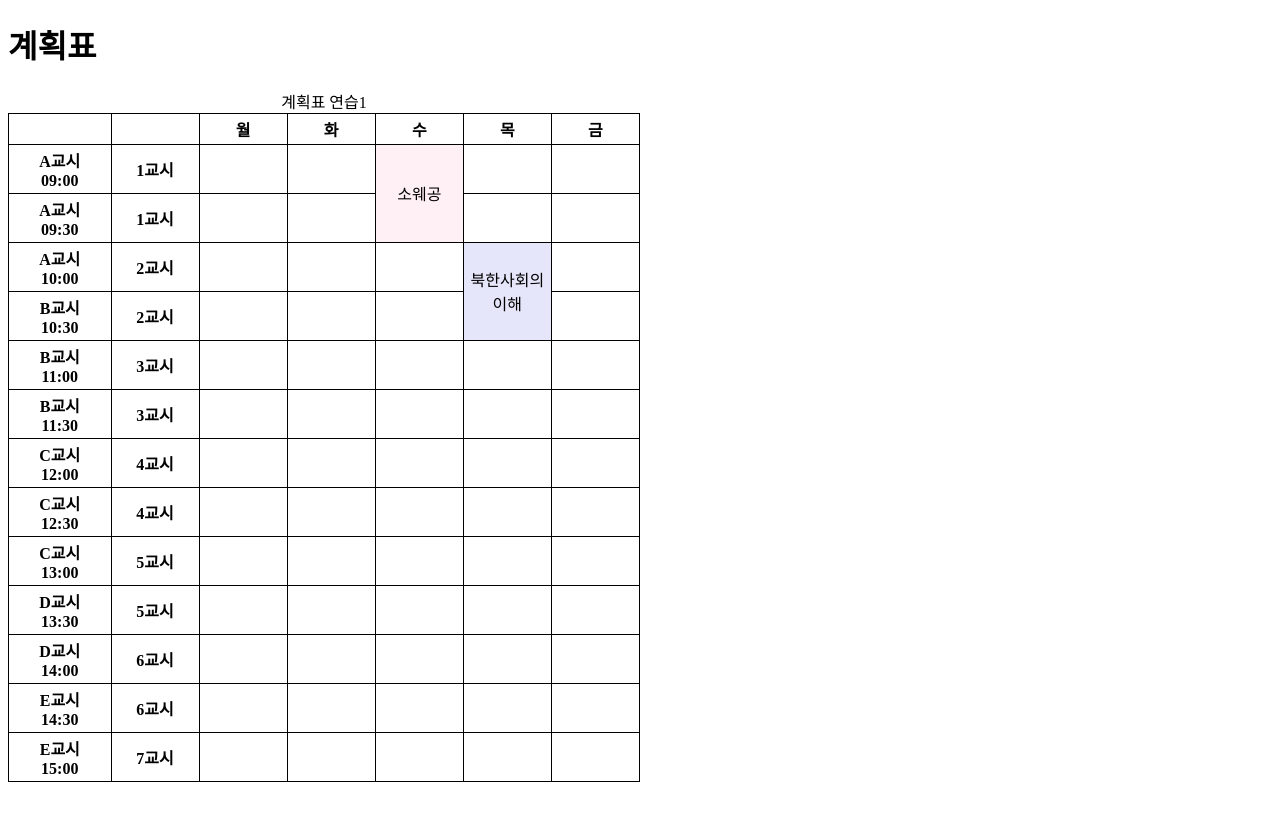
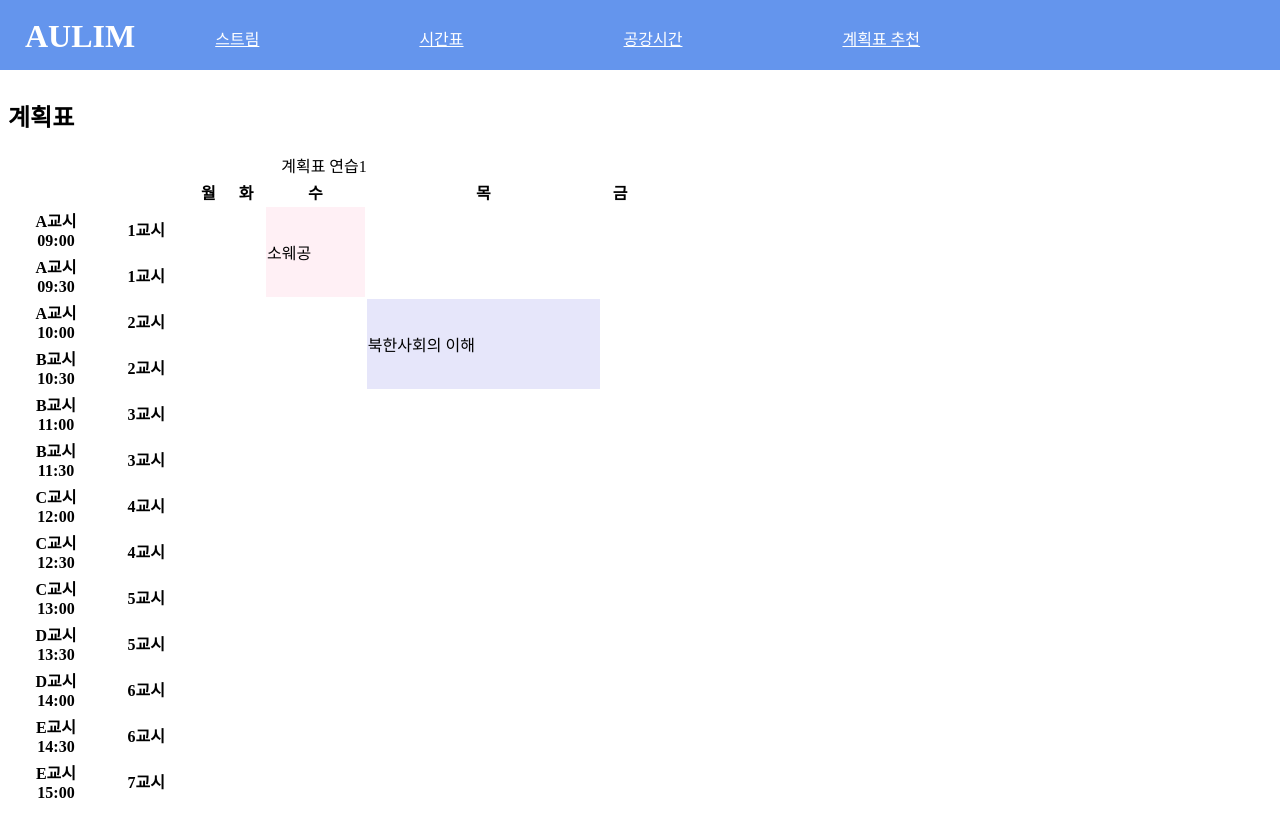
Before and after one commit to dlckdduq1107/AULIM, a website: page views/schedule.html in a window 1280 px wide. Drawn offline with Linux system fonts and the light colour scheme.

Commit message:
integrate the front-end

```diff
--- a/public/css/style_Group.css
+++ b/public/css/Group.css
@@ -1,4 +1,53 @@
+/*상단바 디자인*/
+body{
+    padding-top: 70px;
+}
 .container{
+    display: flex;
+    flex-direction:column;
+}
+header{
+    height: 70px;
+    position: fixed;
+    top: 0;
+    left: 0;
+}
+.menu{
+    list-style-type: none;
+    margin: 0;
+    padding: 0;
+
+}
+.menu li{
+    float: left;
+}
+.menu a{
+    color: white;
+    padding: 1rem 5rem;
+    display: block;
+}
+.top_bar{
+    background-color: cornflowerblue;
+    color: white;
+    position: fixed;
+    top: 0;
+    width: 100%;
+    height: 50px;
+/*            text-align: center;*/
+    padding: 10px;
+    margin: 0 auto;
+}
+h1{
+    color: white;
+    line-height: 10px;
+    float: left;
+    padding-left: 15px;
+}
+
+
+
+/*메인 내용 디자인*/
+.container_content{
     background: beige;
     height: 100vh;
     display: flex;
--- /dev/null
+++ b/public/css/activity_stream.css
@@ -0,0 +1,45 @@
+/*상단바*/
+body{
+    padding-top: 70px;
+}
+.container{
+    display: flex;
+    flex-direction:column;
+}
+header{
+    height: 70px;
+    position: fixed;
+    top: 0;
+    left: 0;
+}
+.menu{
+    list-style-type: none;
+    margin: 0;
+    padding: 0;
+
+}
+.menu li{
+    float: left;
+}
+.menu a{
+    color: white;
+    padding: 1rem 5rem;
+    display: block;
+}
+.top_bar{
+    background-color: cornflowerblue;
+    color: white;
+    position: fixed;
+    top: 0;
+    width: 100%;
+    height: 50px;
+/*            text-align: center;*/
+    padding: 10px;
+    margin: 0 auto;
+}
+h1{
+    color: white;
+    line-height: 10px;
+    float: left;
+    padding-left: 15px;
+}
--- /dev/null
+++ b/public/css/schedule.css
@@ -0,0 +1,61 @@
+/*상단바*/
+body{
+    padding-top: 70px;
+}
+.container{
+    display: flex;
+    flex-direction:column;
+}
+header{
+    height: 70px;
+    position: fixed;
+    top: 0;
+    left: 0;
+}
+.menu{
+    list-style-type: none;
+    margin: 0;
+    padding: 0;
+
+}
+.menu li{
+    float: left;
+}
+.menu a{
+    color: white;
+    padding: 1rem 5rem;
+    display: block;
+}
+.top_bar{
+    background-color: cornflowerblue;
+    color: white;
+    position: fixed;
+    top: 0;
+    width: 100%;
+    height: 50px;
+/*            text-align: center;*/
+    padding: 10px;
+    margin: 0 auto;
+}
+h1{
+    color: white;
+    line-height: 10px;
+    float: left;
+    padding-left: 15px;
+}
+
+
+/*테이블*/
+table, th, td {
+    border: 1px solid black;
+    border-collapse: collapse;
+    text-align: center;
+    width : 200px;
+    height: 3px;
+}
+th, td {
+    padding: 3px;
+}
+th {
+    text-align: center;
+}
--- /dev/null
+++ b/public/css/time_table.css
@@ -0,0 +1,105 @@
+body{
+    padding-top: 70px;
+}
+.container{
+    display: flex;
+    flex-direction:column;
+
+}
+header{
+    height: 70px;
+    position: fixed;
+    top: 0;
+    left: 0;
+}
+h1{
+    color: white;
+    line-height: 10px;
+    float: left;
+    padding-left: 15px;
+}
+.menu{
+    list-style-type: none;
+    margin: 0;
+    padding: 0;
+
+}
+.menu li{
+    float: left;
+}
+.menu a{
+    color: white;
+    padding: 1rem 5rem;
+    display: block;
+}
+li{
+    list-style: none;
+}
+ul{
+    margin-right: 100px;
+}
+a{
+    text-decoration: none;
+}
+footer{
+    border-top:1px solid gray;
+    padding:20px;
+    text-align: center;
+}
+.content{
+    display: flex;
+}
+.content nav{
+    border-right:1px solid gray;
+}
+.content aside{
+    border-left:1px solid gray;
+}
+nav, aside{
+    flex-basis: 5px;
+    flex-shrink: 0;
+}
+main{
+    padding:10px;
+    flex-basis: 50rem;
+/*            flex-shrink: 0;*/
+}
+.top_bar{
+    background-color: cornflowerblue;
+    color: white;
+    position: fixed;
+    top: 0;
+    width: 100%;
+    height: 50px;
+/*            text-align: center;*/
+    padding: 10px;
+    margin: 0 auto;
+}
+.title{
+    padding-bottom: 20px;
+    display: flex;
+}
+.button{
+    margin-left: 3rem;
+    margin-top: 1rem;
+}
+.acolunm{
+    border: 1px solid gray;
+    text-align: center;
+}
+table th, table td{
+    border: 1px solid gray;
+    word-wrap: break-word;
+}
+table tr{
+    border: 1px solid gray;
+    word-wrap: break-word;
+    height: 5rem;
+}
+table{
+    border-collapse: collapse;
+    width: 100%;
+    height: 100%;
+    text-align: center;
+    table-layout: fixed;
+}
--- a/views/table.html
+++ b/views/schedule.html
@@ -1,25 +1,26 @@
 <!DOCTYPE html>
 <html>
 <head>
-<style>
-table, th, td {
-    border: 1px solid black;
-    border-collapse: collapse;
-    text-align: center;
-    width : 200px;
-    height: 3px;
-}
-th, td {
-    padding: 3px;
-}
-th {
-    text-align: center;
-}
-</style>
+    <link rel="stylesheet" href="..\public\css\Group.css">
 </head>
 <body>
+     <div class="container">
+       <header>
+           <div class="top_bar">
+              <h1>AULIM</h1>
+              <nav>
+                  <ul class="menu">
+                      <li><a href="./activity_stream.html">스트림</a></li>
+                      <li><a href="./time_table.html">시간표</a></li>
+                      <li><a href="./Group.html">공강시간</a></li>
+                      <li><a href="./schedule.html">계획표 추천</a></li>
+                  </ul>
+              </nav>
+          </div>
+       </header>
+    </div>
 
- <h1>계획표</h1>
+ <h2>계획표</h2>
 
 <table style="width:50%">
  <caption> 계획표  연습1</caption>
```
Also changed, not shown: views/Group.html (+18 -2 lines), views/activity_stream.html (added, +95 -0 lines), views/notice.html (deleted, +0 -81 lines), views/time_table.html (+6 -113 lines).
